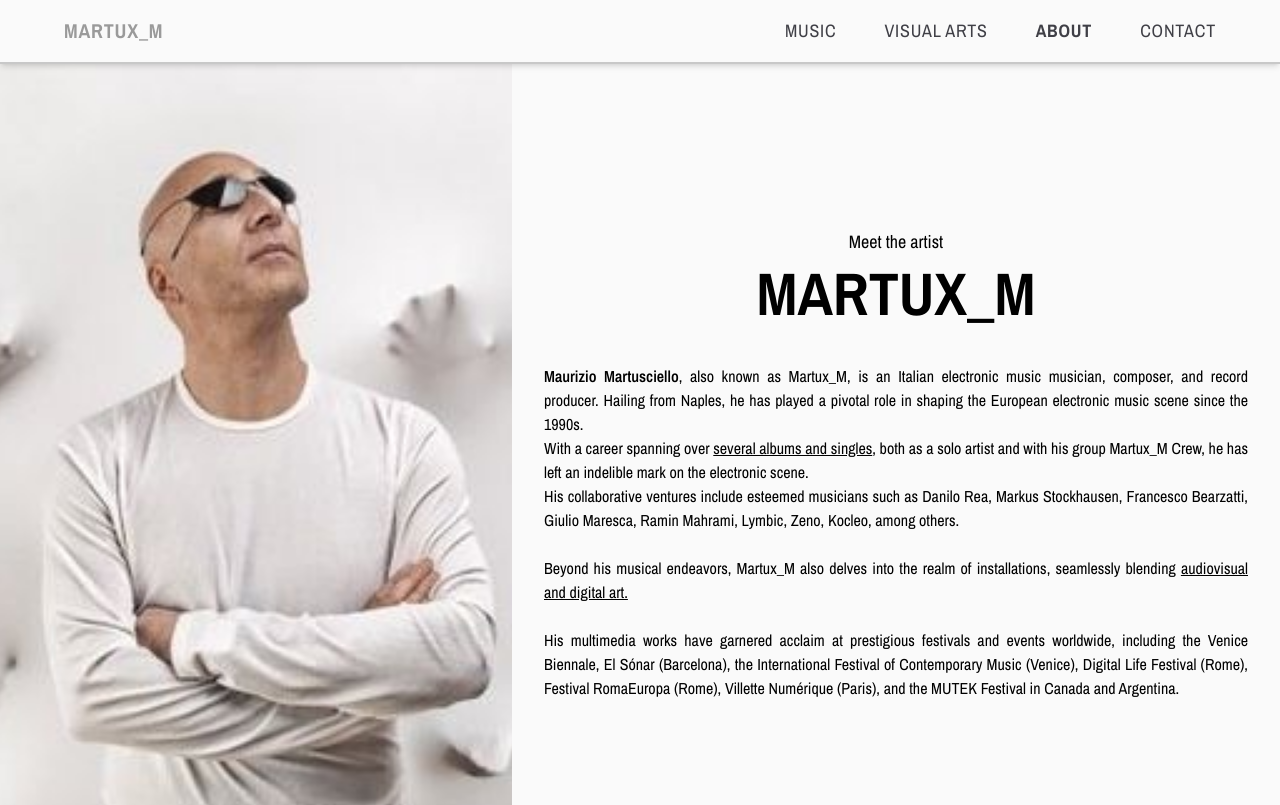
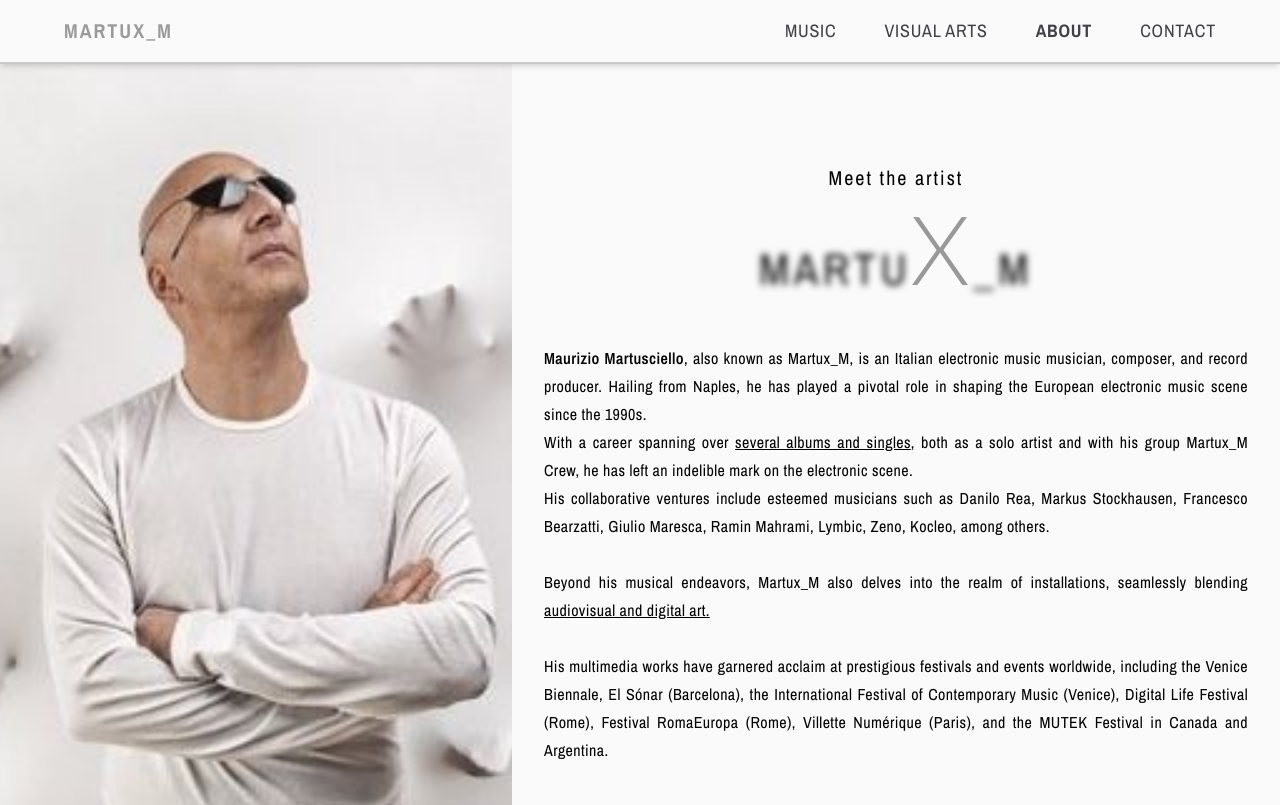
Before and after one commit to SantiagoJavierRubio/martux_m, a Next.js app: page /about in a window 1280 px wide. Shown: the top 805 px of the page. Built offline with nearby package versions, Linux system fonts and the light colour scheme.

Commit message:
detach h1 component & adapt styles

```diff
--- a/app/(home)/page.tsx
+++ b/app/(home)/page.tsx
@@ -1,6 +1,7 @@
 import Link from "next/link";
 import Image from "next/image";
 import NavBar2 from "@/app/components/NavBar2";
+import { DifuminatedName } from "../components/DifuminatedName";
 
 export default function Home() {
   return (
@@ -34,13 +35,14 @@ export default function Home() {
           />
         </div>
         <div className="flex flex-col max-w-2xl m-auto gap-8 items-center justify-center h-screen">
-          <h1 className="text-[2.8rem] text-white z-10">
+          <DifuminatedName />
+          {/* <h1 className="text-[2.8rem] text-white z-10">
             <span className="blur-[3.8px]">MARTU</span>
             <span className="text-8xl blur-[1px] font-light font-lato opacity-40">
               X
             </span>
             <span className="blur-[3.8px]">_M</span>
-          </h1>
+          </h1> */}
           <p className="text-xl px-8 leading-9 text-center tracking-wider text-gray-200 z-10">
             MARTUX_M IS AN ITALIAN SOUND ARTIST, COMPOSER, PERFORMER, AND
             PRODUCER. HIS WORK EXPLORES THE REALMS OF ELECTRONIC MUSIC WITH A
--- a/app/(pages)/about/page.tsx
+++ b/app/(pages)/about/page.tsx
@@ -1,6 +1,7 @@
 import React from "react";
 import Image from "next/image";
 import Link from "next/link";
+import { DifuminatedName } from "@/app/components/DifuminatedName";
 
 export default function About() {
   return (
@@ -14,9 +15,12 @@ export default function About() {
         />
       </div>
       <div className="col-span-3 col-start-3 flex flex-col items-center justify-center w-full gap-2 pt-8">
-        <h3 className="text-lg">Meet the artist</h3>
-        <h1 className="text-6xl font-extrabold ">MARTUX_M</h1>
-        <div className="p-8 text-justify leading-6">
+        <h3 className="text-xl tracking-widest">Meet the artist</h3>
+        <DifuminatedName
+          className="text-zinc-950"
+          centerStyles="blur-[0.6px]"
+        />
+        <div className="p-8 text-justify leading-7 tracking-wide">
           <p>
             <span className="font-semibold">Maurizio Martusciello</span>, also
             known as Martux_M, is an Italian electronic music musician,
--- a/app/(pages)/work/visual/components/VisualItem.tsx
+++ b/app/(pages)/work/visual/components/VisualItem.tsx
@@ -58,7 +58,7 @@ const OpenedVisualItem = ({
       />
       <div className="relative w-full h-full min-h-svh bg-black/80 backdrop-blur-lg z-20 overflow-y-auto">
         <button
-          className="fixed top-4 left-4 text-white cursor-pointer"
+          className="sticky top-4 left-4 text-white cursor-pointer"
           onClick={handleClose}
         >
           <CgClose size={42} />
--- /dev/null
+++ b/app/components/DifuminatedName.tsx
@@ -0,0 +1,27 @@
+import React, { type HTMLAttributes } from "react";
+import { twMerge } from "tailwind-merge";
+
+const defaultStyles = "text-[2.8rem] text-white z-10 tracking-widest";
+
+export function DifuminatedName({
+  className,
+  surroundingStyles,
+  centerStyles,
+  ...props
+}: HTMLAttributes<HTMLHeadingElement> & {
+  surroundingStyles?: string;
+  centerStyles?: string;
+}) {
+  const surrounding = twMerge("blur-[3.8px]", surroundingStyles);
+  const center = twMerge(
+    "text-8xl blur-[1px] font-light font-lato opacity-40",
+    centerStyles
+  );
+  return (
+    <h1 className={twMerge(defaultStyles, className)} {...props}>
+      <span className={surrounding}>MARTU</span>
+      <span className={center}>X</span>
+      <span className={surrounding}>_M</span>
+    </h1>
+  );
+}
--- a/app/components/NavBar2.tsx
+++ b/app/components/NavBar2.tsx
@@ -18,7 +18,9 @@ export default function NavBar2({ className }: HTMLAttributes<HTMLDivElement>) {
   return (
     <nav className={twMerge(defaultStyles, className)}>
       <Link href="/#home">
-        <h1 className="text-xl font-extrabold text-zinc-950/40">MARTUX_M</h1>
+        <h1 className="text-xl font-extrabold text-zinc-950/40 tracking-widest">
+          MARTUX_M
+        </h1>
       </Link>
       <div className="flex items-center underline-offset-4 text-zinc-700 justify-end gap-12 uppercase text-lg text-black/80">
         <Link
```
